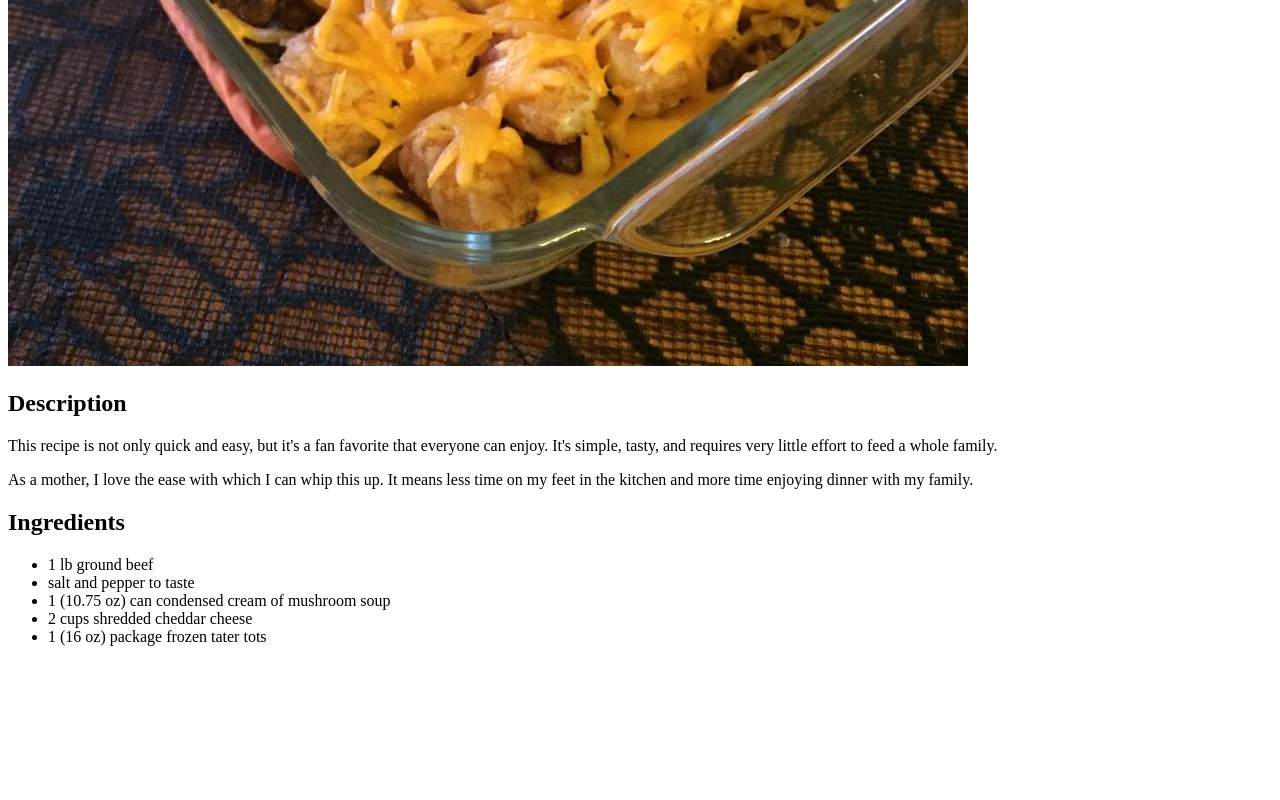
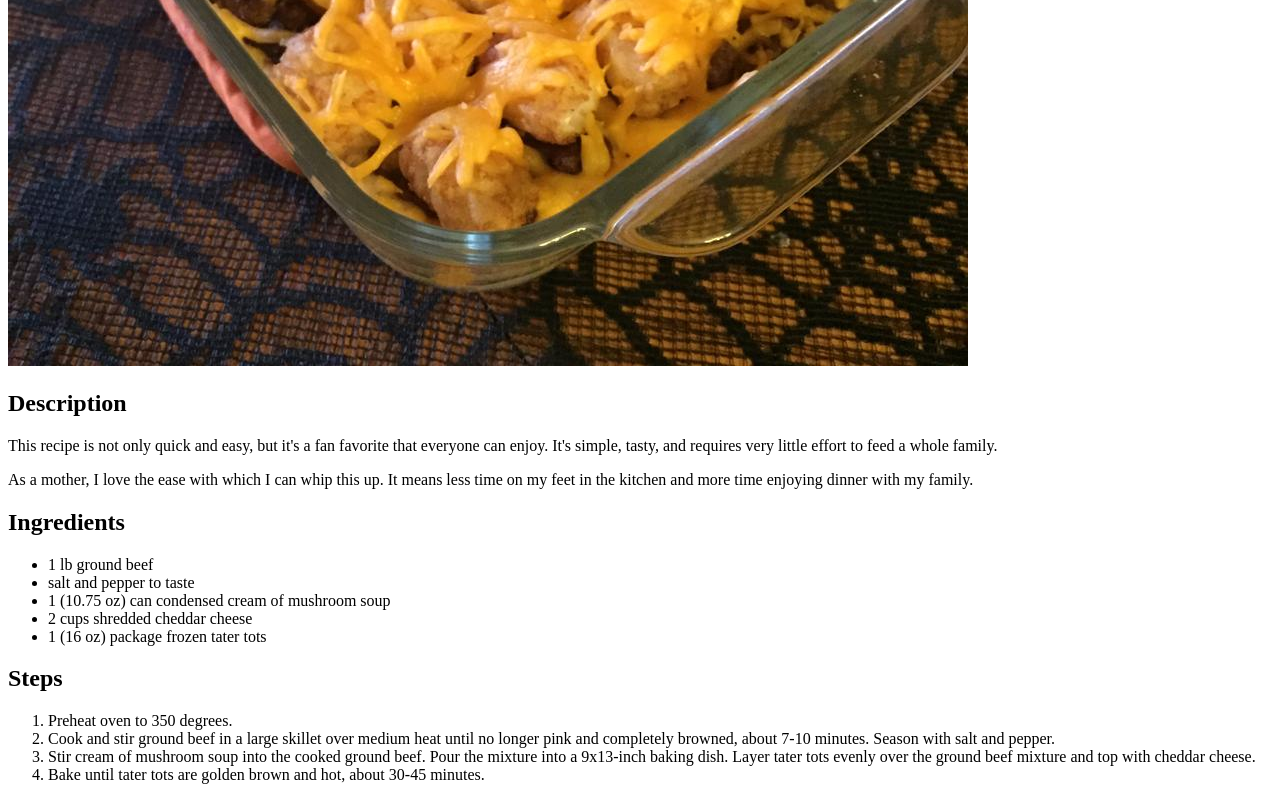
Before and after one commit to rsalva98/odin-recipes, a plain HTML site: page recipes/tater-tot-casserole.html in a window 1280 px wide. Shown: the part 674-1474 px from the top of the page. Before the commit the page ends 1336 px from the top, so only its background shows below. Drawn offline with Linux system fonts and the light colour scheme.

Commit message:
Add steps

```diff
--- a/recipes/tater-tot-casserole.html
+++ b/recipes/tater-tot-casserole.html
@@ -20,5 +20,13 @@
             <li>2 cups shredded cheddar cheese</li>
             <li>1 (16 oz) package frozen tater tots</li>
         </ul>
+
+        <h2>Steps</h2>
+        <ol>
+            <li>Preheat oven to 350 degrees.</li>
+            <li>Cook and stir ground beef in a large skillet over medium heat until no longer pink and completely browned, about 7-10 minutes. Season with salt and pepper.</li>
+            <li>Stir cream of mushroom soup into the cooked ground beef. Pour the mixture into a 9x13-inch baking dish. Layer tater tots evenly over the ground beef mixture and top with cheddar cheese.</li>
+            <li>Bake until tater tots are golden brown and hot, about 30-45 minutes.</li>
+        </ol>
     </body>
 </html>
```
